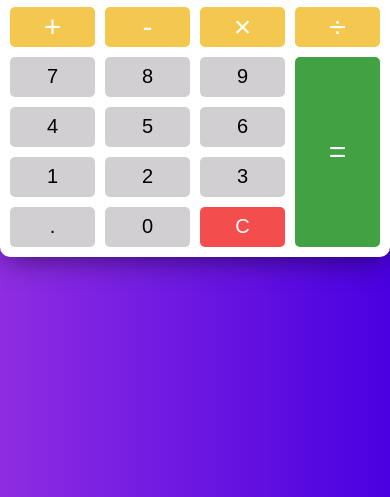
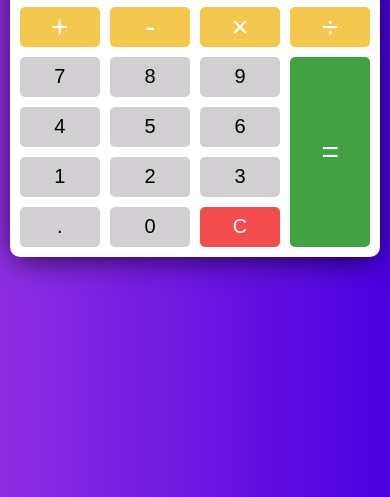
Before and after one commit to BassMasterTT/calculator, a plain HTML site: page index.html in a window 390 px wide. Shown: the part 347-844 px from the top of the page. Drawn offline with Linux system fonts and the light colour scheme.

Commit message:
all css ready

```diff
--- a/style.css
+++ b/style.css
@@ -15,7 +15,7 @@ body {
   background: white;
   width: 400px;
   border-radius: 10px;
-  box-shadow: 0 5px 30px -5px rgba(0, 0, 0, 0.6);
+  box-shadow: 0 5px 30px -5px rgba(0, 0, 0, 0.8);
 }
 
 .calculator-display {
@@ -81,6 +81,14 @@ button:hover {
   filter: brightness(90%);
 }
 
+button:active {
+  transform: translateY(1px);
+}
+
+button:focus {
+  outline: none;
+}
+
 .operator {
   background: #f0b411bd;
   color: white;
@@ -97,3 +105,10 @@ button:hover {
   grid-row: 2 / span 4;
   background: rgba(0, 128, 0, 0.74);
 }
+
+/* Media Query: Large Smartphone (Vertical) */
+@media screen and (max-width: 600px) {
+  .calculator {
+    width: 95%;
+  }
+}
```
